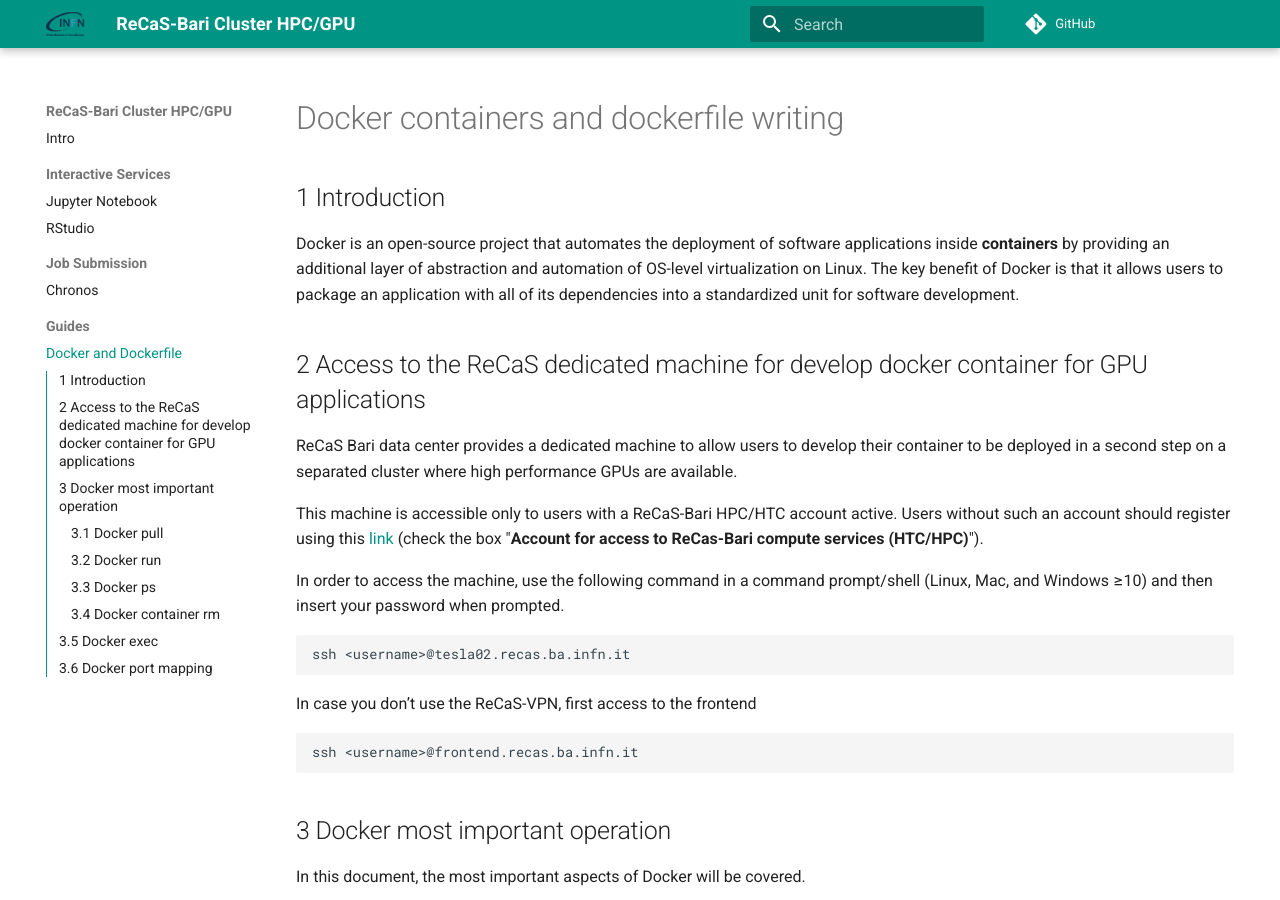
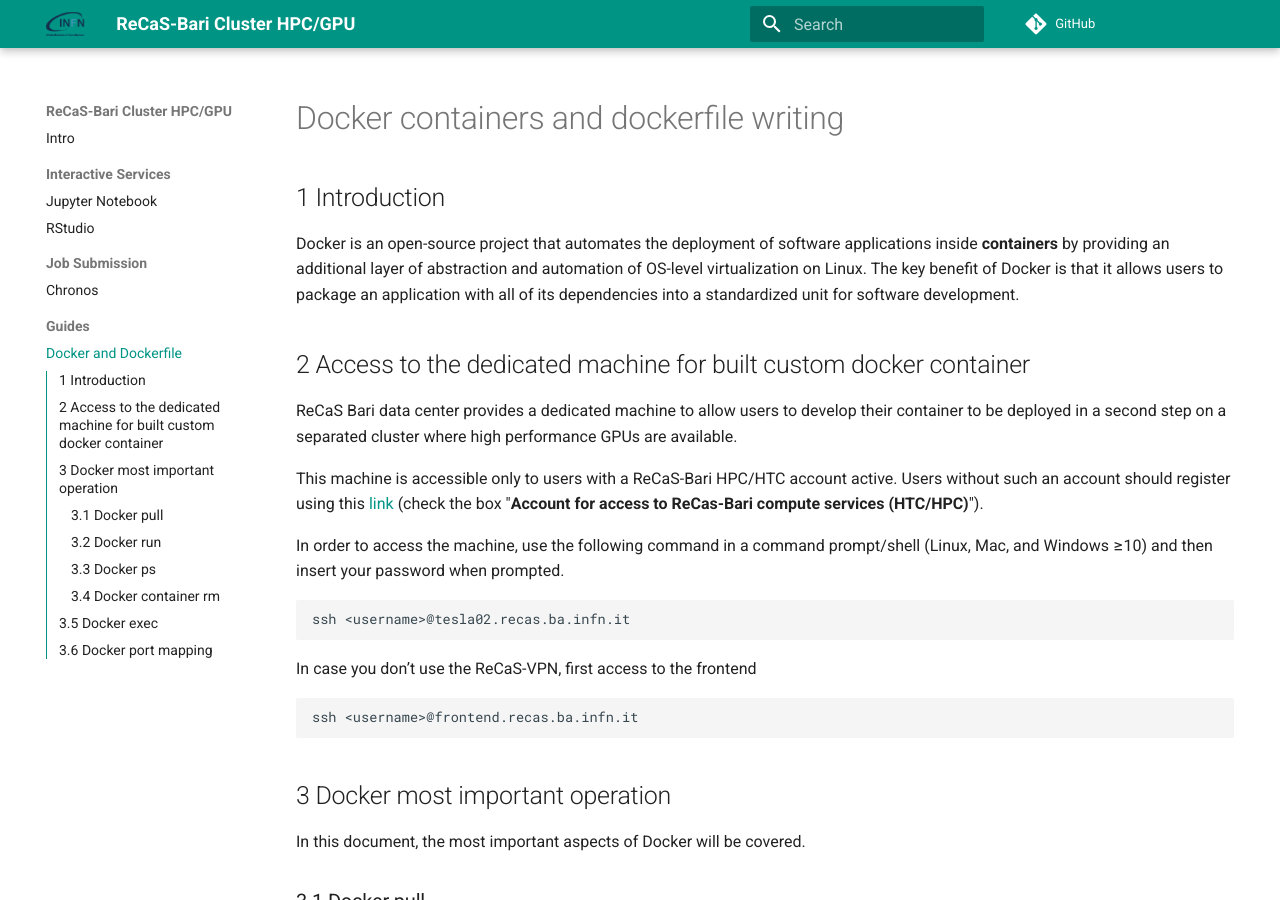
Before and after one commit to jvino/cluster-hpc-gpu-guides, an MkDocs documentation site: the page built from docs/guides/docker_and_dockerfile.md, in a window 1280 px wide and 900 px high. Built offline with MkDocs 1.6.1 and Material for MkDocs 9.7.7, drawn with Linux system fonts in a browser that asks for light colours; comment, search, counter and statistics services are not loaded.

Commit message:
first draft docker

```diff
--- a/docs/guides/docker_and_dockerfile.md
+++ b/docs/guides/docker_and_dockerfile.md
@@ -4,7 +4,7 @@
 Docker is an open-source project that automates the deployment of software applications inside **containers** by providing an additional layer of abstraction and automation of OS-level virtualization on Linux. The key benefit of Docker is that it allows users to package an application with all of its dependencies into a standardized unit for software development.
 
 
-## 2 Access to the ReCaS dedicated machine for develop docker container for GPU applications
+## 2 Access to the dedicated machine for built custom docker container
 ReCaS Bari data center provides a dedicated machine to allow users to develop their container to be deployed in a second step on a separated cluster where high performance GPUs are available.
 
 This machine is accessible only to users with a ReCaS-Bari HPC/HTC account active. Users without such an account should register using this [link](https://www.recas-bari.it/index.php/en/recas-bari-servizi-en/richiesta-credenziali-2) (check the box "**Account for access to ReCas-Bari compute services (HTC/HPC)**").
```
